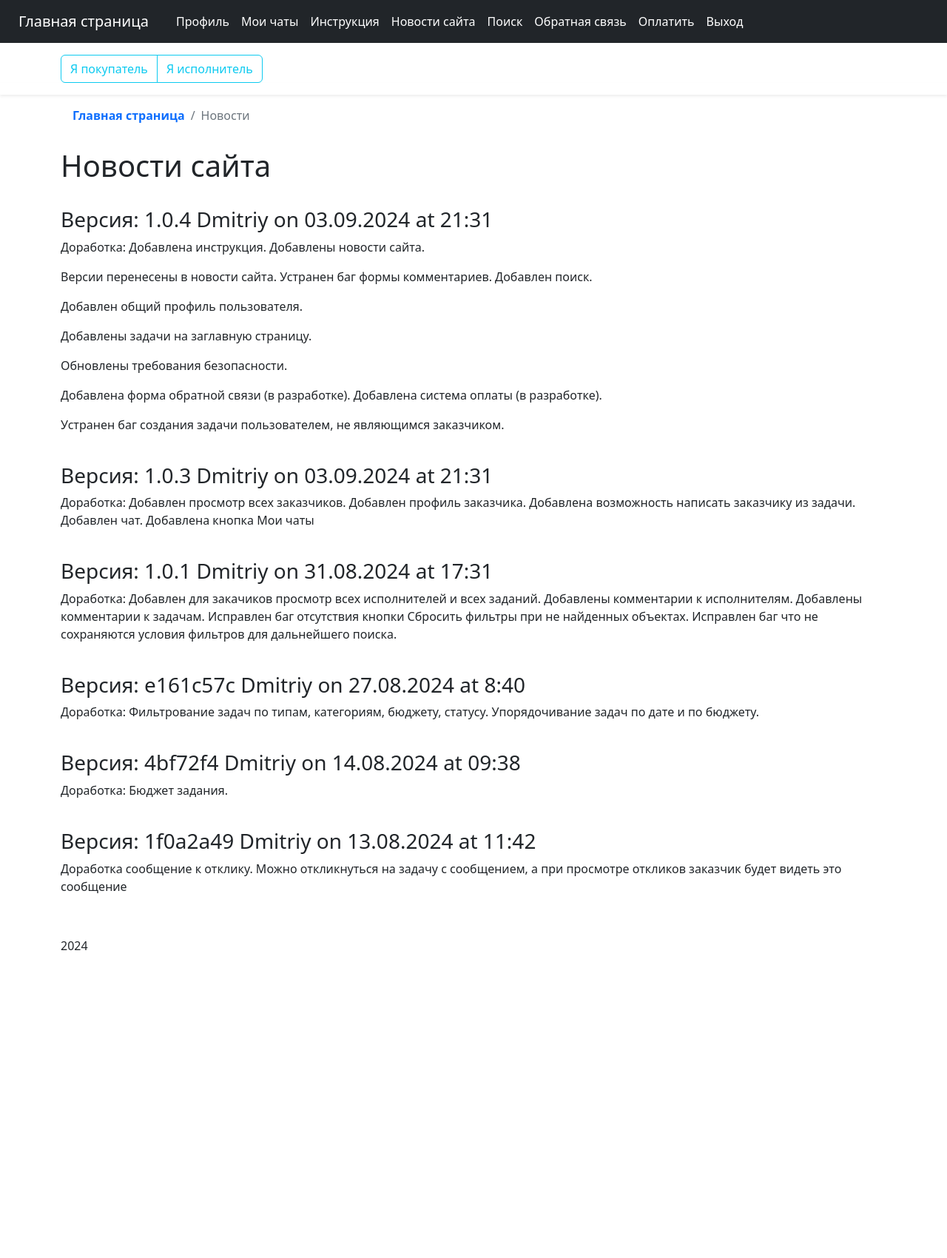
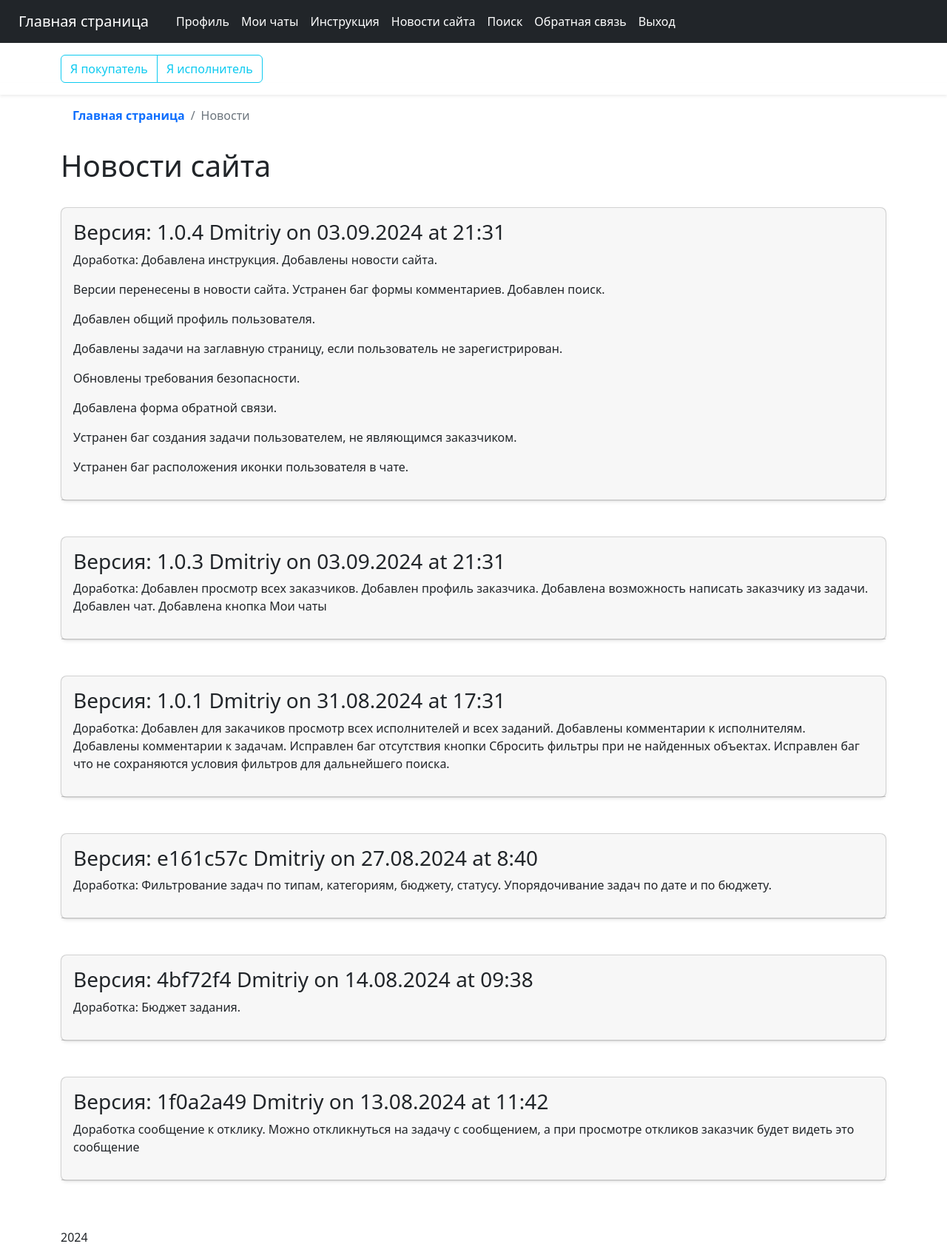
Before and after one commit to DmitriyBochkarev/ppr_repo, a Django app: page /news in a window 1280 px wide. Shown: the whole page at 74% size. Before the commit the page ends 1284 px from the top, so only its background shows below. Run offline with Django 4.2, Linux system fonts and the light colour scheme; a user stored in the database is signed in; some libraries are stand-ins or nearby versions.

Commit message:
news designe

```diff
--- a/searchwork/templates/searchwork/base.html
+++ b/searchwork/templates/searchwork/base.html
@@ -72,8 +72,8 @@
                 <a class="nav-link active" href="{% url 'instruction' %}">Инструкция</a>
                 <a class="nav-link active" href="{% url 'news' %}">Новости сайта</a>
                 <a class="nav-link active" href="{% url 'search' %}">Поиск</a>
-          <a class="nav-link active" href="{% url 'feedback' %}">Обратная связь</a>
-<a class="nav-link active" href="{% url 'robokassa-payment' %}">Оплатить</a>
+                <a class="nav-link active" href="{% url 'feedback' %}">Обратная связь</a>
+                <!--<a class="nav-link active" href="{% url 'robokassa-payment' %}">Оплатить</a>-->
             	<a class="nav-link active" href="{% url 'logout' %}">Выход</a>
           	{% else %}
             	<a class="nav-link active" href="{% url 'login' %}">Вход</a>
--- a/searchwork/templates/searchwork/news.html
+++ b/searchwork/templates/searchwork/news.html
@@ -32,29 +32,55 @@
 
     <h1>Новости сайта</h1>
     <br/>
+    <div class="card mb-4 rounded-3 shadow-sm">
+        <div class="card-header py-3">
             <h3>Версия: 1.0.4 Dmitriy on 03.09.2024 at 21:31</h3>
-    <p>Доработка: Добавлена инструкция. Добавлены новости сайта.</p>        <p>Версии перенесены в новости сайта. Устранен баг формы комментариев. Добавлен поиск.</p>
+            <p>Доработка: Добавлена инструкция. Добавлены новости сайта.</p>
+            <p>Версии перенесены в новости сайта. Устранен баг формы комментариев. Добавлен поиск.</p>
             <p>Добавлен общий профиль пользователя.</p>
-    <p>Добавлены задачи на заглавную страницу.</p>
+            <p>Добавлены задачи на заглавную страницу, если пользователь не зарегистрирован.</p>
             <p>Обновлены требования безопасности.</p>
-    <p>Добавлена форма обратной связи (в разработке). Добавлена система оплаты (в разработке).</p>
+            <p>Добавлена форма обратной связи.</p>
             <p>Устранен баг создания задачи пользователем, не являющимся заказчиком.</p>
-
+            <p>Устранен баг расположения иконки пользователя в чате.</p>
+        </div>
+    </div>
     <br/>
+    <div class="card mb-4 rounded-3 shadow-sm">
+        <div class="card-header py-3">
     <h3>Версия: 1.0.3 Dmitriy on 03.09.2024 at 21:31</h3>
     <p>Доработка: Добавлен просмотр всех заказчиков. Добавлен профиль заказчика. Добавлена возможность написать заказчику из задачи. Добавлен чат. Добавлена кнопка Мои чаты</p>
+
+    </div>
+    </div>
     <br/>
+    <div class="card mb-4 rounded-3 shadow-sm">
+        <div class="card-header py-3">
             <h3>Версия: 1.0.1 Dmitriy on 31.08.2024 at 17:31</h3>
     <p>Доработка: Добавлен для закачиков просмотр всех исполнителей и всех заданий. Добавлены комментарии к исполнителям. Добавлены комментарии к задачам. Исправлен баг отсутствия кнопки Сбросить фильтры при не найденных объектах. Исправлен баг что не сохраняются условия фильтров для дальнейшего поиска.</p>
+    </div>
+    </div>
             <br/>
+            <div class="card mb-4 rounded-3 shadow-sm">
+        <div class="card-header py-3">
     <h3>Версия: e161c57c Dmitriy on 27.08.2024 at 8:40</h3>
     <p>Доработка: Фильтрование задач по типам, категориям, бюджету, статусу. Упорядочивание задач по дате и по бюджету.</p>
+    </div>
+    </div>
             <br/>
+            <div class="card mb-4 rounded-3 shadow-sm">
+        <div class="card-header py-3">
     <h3>Версия: 4bf72f4 Dmitriy on 14.08.2024 at 09:38</h3>
     <p>Доработка: Бюджет задания.</p>
+    </div>
+    </div>
             <br/>
+            <div class="card mb-4 rounded-3 shadow-sm">
+        <div class="card-header py-3">
     <h3>Версия: 1f0a2a49 Dmitriy on 13.08.2024 at 11:42</h3>
     <p>Доработка сообщение к отклику. Можно откликнуться на задачу с сообщением, а при просмотре откликов заказчик будет видеть это сообщение</p>
+    </div>
+    </div>
             <br/>
 </div>
 {% endblock base %}
```
Lines whose indentation alone changed are shown as unchanged.
